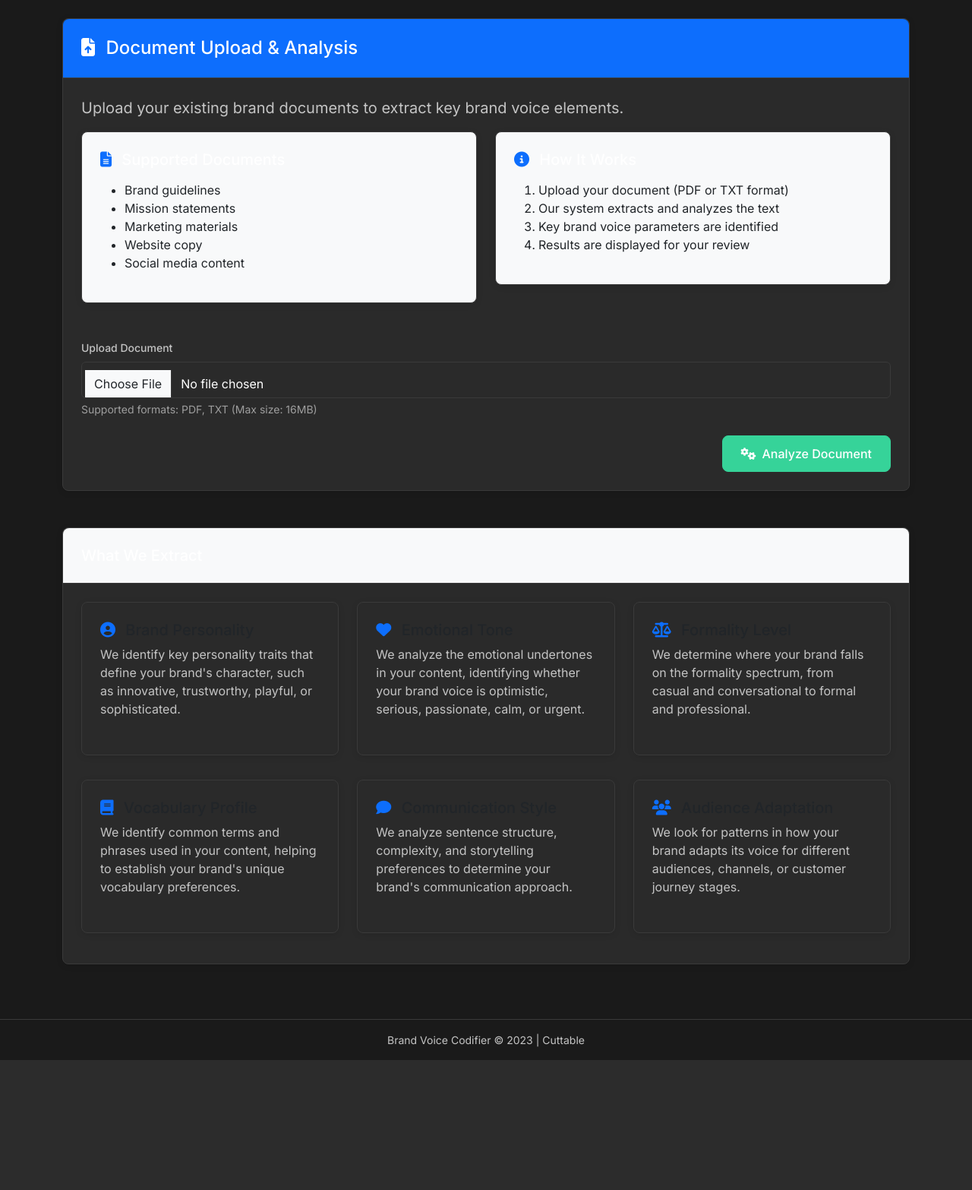
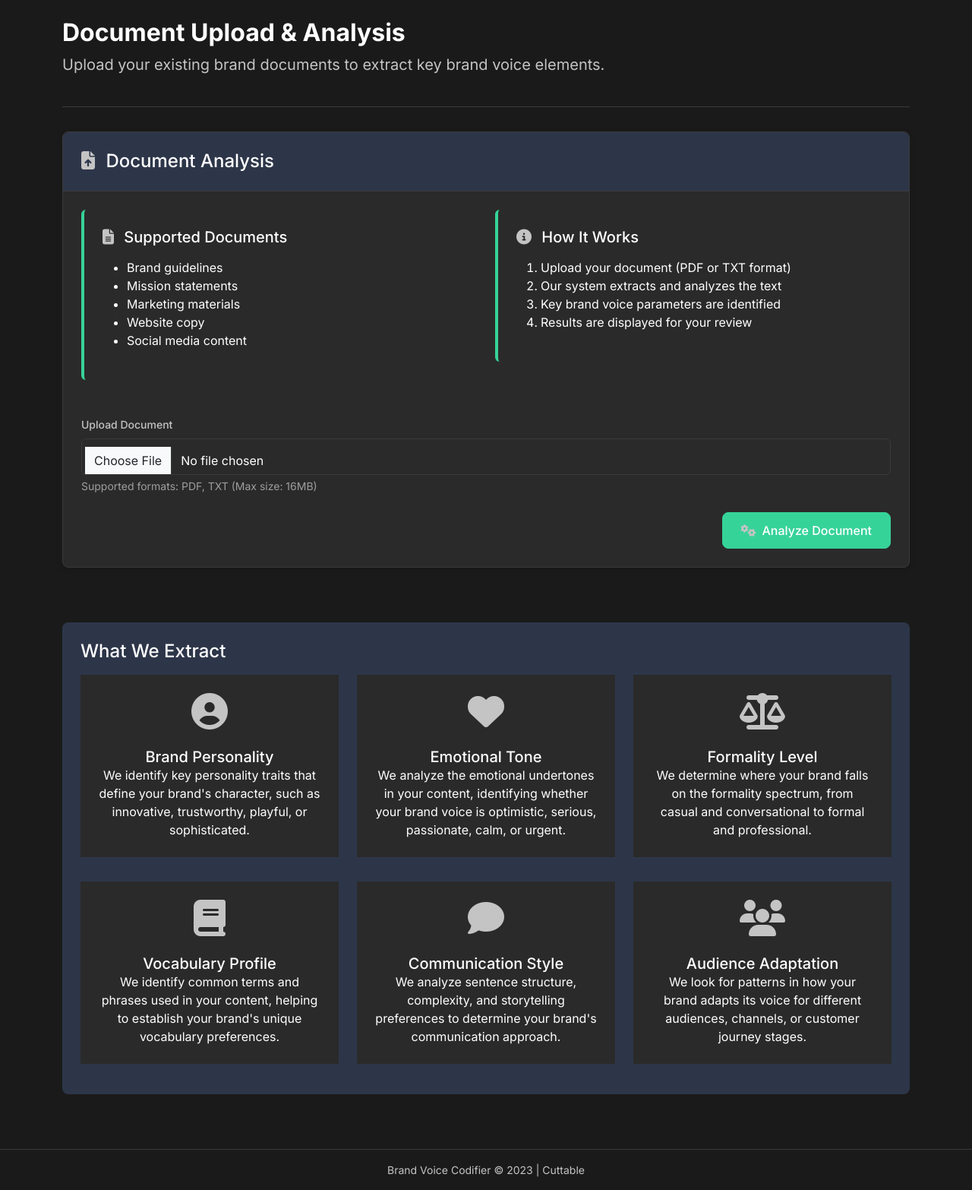
Before and after one commit to tom2tomtomtom/BrandVoice, a Flask app: page /document-upload in a window 1280 px wide. Shown: the part 60-1626 px from the top of the page at 76% size. Before the commit the page ends 1455 px from the top, so only its background shows below. Run offline with Flask 3, Linux system fonts and the light colour scheme; some libraries are stand-ins or nearby versions; some web fonts are replaced.

Commit message:
Fix remaining design inconsistencies and improve text contrast

```diff
--- a/static/css/dark-theme.css
+++ b/static/css/dark-theme.css
@@ -256,6 +256,14 @@
     padding: var(--spacing-md);
     margin-bottom: var(--spacing-md);
     border-radius: var(--border-radius-sm);
+}
+
+.info-card ul,
+.info-card ol,
+.info-card li,
+.feature-card p,
+.card-text {
+    color: var(--text-primary);
 }
 
 /* Button Styles - Standardized */
@@ -663,12 +671,23 @@
 }
 
 /* Icon Standardization */
-.icon-primary {
-    color: var(--icon-color);
+.icon-primary,
+.card-title i,
+.info-card i,
+.feature-card i,
+.alert i,
+.dropdown-item i,
+.btn i,
+.nav-link i {
+    color: var(--text-secondary) !important;
 }
 
 .icon-accent {
-    color: var(--icon-accent);
+    color: var(--text-secondary) !important;
+}
+
+.feature-card-icon {
+    color: var(--text-secondary) !important;
 }
 
 .icon-lg {
--- a/templates/document_upload.html
+++ b/templates/document_upload.html
@@ -1,22 +1,24 @@
 {% extends 'base.html' %}
 
-{% block title %}Brand Voice Codifier - Document Upload{% endblock %}
+{% block title %}Document Upload{% endblock %}
 
 {% block content %}
+<div class="page-header">
+    <h1>Document Upload & Analysis</h1>
+    <p class="lead">Upload your existing brand documents to extract key brand voice elements.</p>
+</div>
+
 <div class="row">
     <div class="col-12">
         <div class="card">
-            <div class="card-header bg-primary text-white">
-                <h2 class="h4 mb-0"><i class="fas fa-file-upload me-2"></i> Document Upload & Analysis</h2>
+            <div class="card-header card-header-feature">
+                <h2 class="h4 mb-0"><i class="fas fa-file-upload icon-primary me-2"></i> Document Analysis</h2>
             </div>
             <div class="card-body">
-                <p class="lead">Upload your existing brand documents to extract key brand voice elements.</p>
-
                 <div class="row mb-4">
                     <div class="col-md-6">
-                        <div class="card bg-light">
-                            <div class="card-body">
-                                <h5><i class="fas fa-file-alt me-2 text-primary"></i> Supported Documents</h5>
+                        <div class="info-card">
+                            <h5><i class="fas fa-file-alt icon-accent me-2"></i> Supported Documents</h5>
                             <ul>
                                 <li>Brand guidelines</li>
                                 <li>Mission statements</li>
@@ -26,11 +28,9 @@
                             </ul>
                         </div>
                     </div>
-                    </div>
                     <div class="col-md-6">
-                        <div class="card bg-light">
-                            <div class="card-body">
-                                <h5><i class="fas fa-info-circle me-2 text-primary"></i> How It Works</h5>
+                        <div class="info-card">
+                            <h5><i class="fas fa-info-circle icon-accent me-2"></i> How It Works</h5>
                             <ol>
                                 <li>Upload your document (PDF or TXT format)</li>
                                 <li>Our system extracts and analyzes the text</li>
@@ -40,12 +40,11 @@
                         </div>
                     </div>
                 </div>
-                </div>
 
                 <form action="{{ url_for('document_upload') }}" method="post" enctype="multipart/form-data" class="mt-4">
                     <input type="hidden" name="csrf_token" value="{{ csrf_token() }}">
 
-                    <div class="mb-4">
+                    <div class="form-group">
                         <label for="document" class="form-label">Upload Document</label>
                         <input type="file" class="form-control" id="document" name="document" accept=".pdf,.txt" required>
                         <div class="form-text">Supported formats: PDF, TXT (Max size: 16MB)</div>
@@ -59,9 +58,9 @@
                         </div>
                     </div>
 
-                    <div class="d-grid gap-2 d-md-flex justify-content-md-end">
+                    <div class="d-grid gap-2 d-md-flex justify-content-md-end mt-4">
                         <button type="submit" class="btn btn-primary">
-                            <i class="fas fa-cogs me-2"></i> Analyze Document
+                            <i class="fas fa-cogs"></i> Analyze Document
                         </button>
                     </div>
                 </form>
@@ -70,70 +69,56 @@
     </div>
 </div>
 
-<div class="row mt-4">
-    <div class="col-12">
-        <div class="card">
-            <div class="card-header bg-light">
-                <h3 class="h5 mb-0">What We Extract</h3>
-            </div>
-            <div class="card-body">
+<div class="feature-section mt-5">
+    <h2 class="h4 mb-3">What We Extract</h2>
     <div class="row">
         <div class="col-md-4 mb-3">
-                        <div class="card h-100">
-                            <div class="card-body">
-                                <h5 class="card-title"><i class="fas fa-user-circle text-primary me-2"></i> Brand Personality</h5>
+            <div class="feature-card h-100">
+                <i class="fas fa-user-circle icon-accent feature-card-icon"></i>
+                <h5 class="card-title">Brand Personality</h5>
                 <p class="card-text">We identify key personality traits that define your brand's character, such as innovative, trustworthy, playful, or sophisticated.</p>
-                            </div>
             </div>
         </div>
 
         <div class="col-md-4 mb-3">
-                        <div class="card h-100">
-                            <div class="card-body">
-                                <h5 class="card-title"><i class="fas fa-heart text-primary me-2"></i> Emotional Tone</h5>
+            <div class="feature-card h-100">
+                <i class="fas fa-heart icon-accent feature-card-icon"></i>
+                <h5 class="card-title">Emotional Tone</h5>
                 <p class="card-text">We analyze the emotional undertones in your content, identifying whether your brand voice is optimistic, serious, passionate, calm, or urgent.</p>
-                            </div>
             </div>
         </div>
 
         <div class="col-md-4 mb-3">
-                        <div class="card h-100">
-                            <div class="card-body">
-                                <h5 class="card-title"><i class="fas fa-balance-scale text-primary me-2"></i> Formality Level</h5>
+            <div class="feature-card h-100">
+                <i class="fas fa-balance-scale icon-accent feature-card-icon"></i>
+                <h5 class="card-title">Formality Level</h5>
                 <p class="card-text">We determine where your brand falls on the formality spectrum, from casual and conversational to formal and professional.</p>
-                            </div>
             </div>
         </div>
     </div>
 
     <div class="row mt-3">
         <div class="col-md-4 mb-3">
-                        <div class="card h-100">
-                            <div class="card-body">
-                                <h5 class="card-title"><i class="fas fa-book text-primary me-2"></i> Vocabulary Profile</h5>
+            <div class="feature-card h-100">
+                <i class="fas fa-book icon-accent feature-card-icon"></i>
+                <h5 class="card-title">Vocabulary Profile</h5>
                 <p class="card-text">We identify common terms and phrases used in your content, helping to establish your brand's unique vocabulary preferences.</p>
-                            </div>
             </div>
         </div>
 
         <div class="col-md-4 mb-3">
-                        <div class="card h-100">
-                            <div class="card-body">
-                                <h5 class="card-title"><i class="fas fa-comment text-primary me-2"></i> Communication Style</h5>
+            <div class="feature-card h-100">
+                <i class="fas fa-comment icon-accent feature-card-icon"></i>
+                <h5 class="card-title">Communication Style</h5>
                 <p class="card-text">We analyze sentence structure, complexity, and storytelling preferences to determine your brand's communication approach.</p>
-                            </div>
             </div>
         </div>
 
         <div class="col-md-4 mb-3">
-                        <div class="card h-100">
-                            <div class="card-body">
-                                <h5 class="card-title"><i class="fas fa-users text-primary me-2"></i> Audience Adaptation</h5>
+            <div class="feature-card h-100">
+                <i class="fas fa-users icon-accent feature-card-icon"></i>
+                <h5 class="card-title">Audience Adaptation</h5>
                 <p class="card-text">We look for patterns in how your brand adapts its voice for different audiences, channels, or customer journey stages.</p>
-                            </div>
-                        </div>
-                    </div>
-                </div>
             </div>
         </div>
     </div>
```
Also changed, not shown: templates/brand_interview.html (+23 -31 lines). Lines whose indentation alone changed are shown as unchanged.
